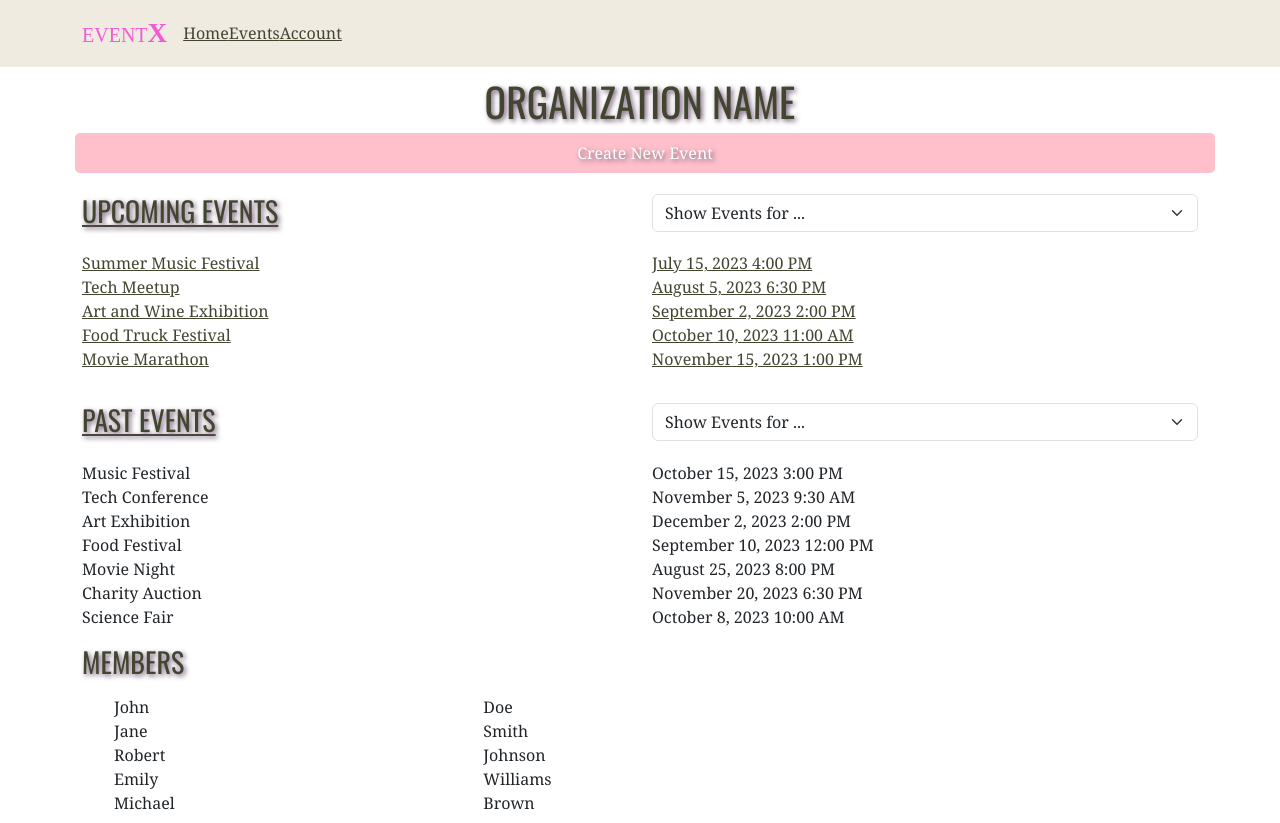
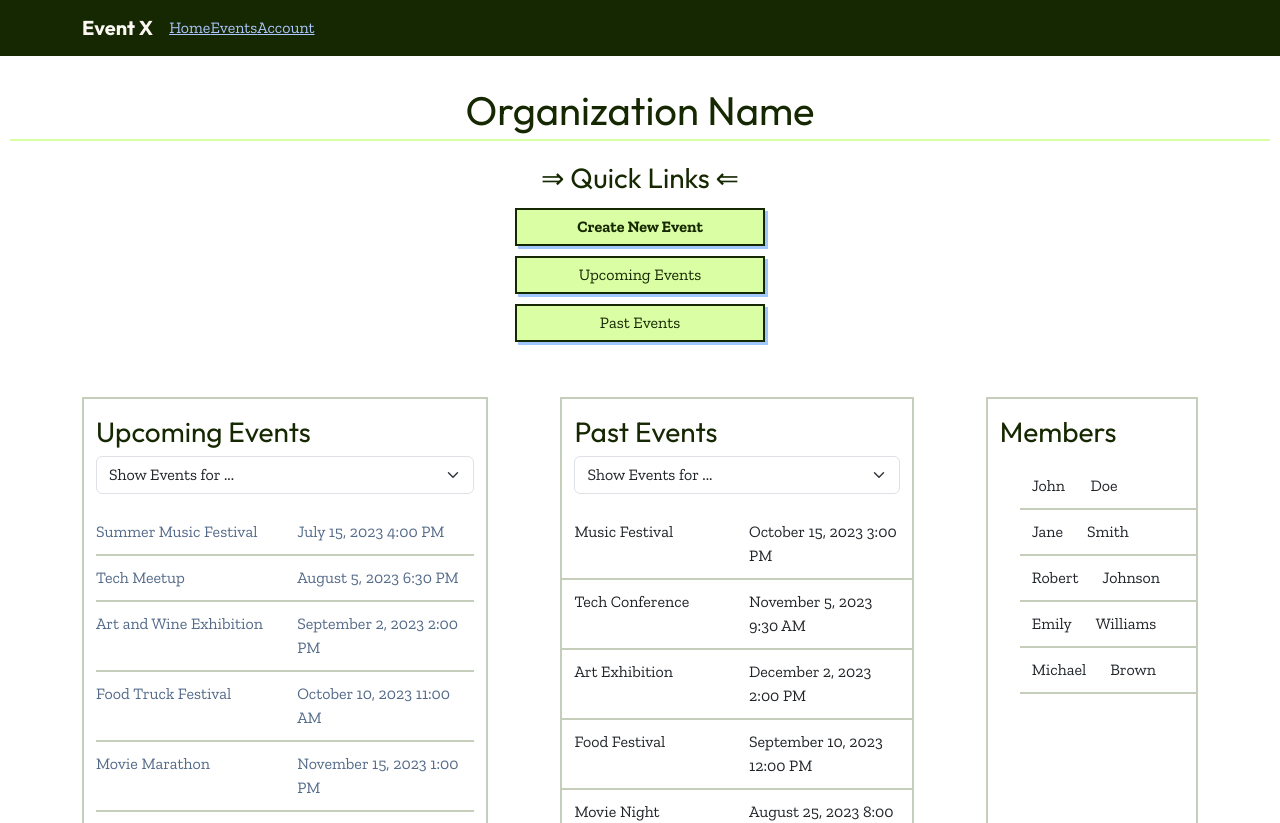
Before and after one commit to MichaelFami/event-x, a React (Vite) app: page /organization in a window 1280 px wide. Shown: the top 823 px of the page. Built offline with nearby package versions, Linux system fonts and the light colour scheme.

Commit message:
style updates, organization view updates

```diff
--- a/src/components/Member.jsx
+++ b/src/components/Member.jsx
@@ -12,8 +12,6 @@ export default function CalendarElement() {
 
     return (
         <div>
-            <h1>This is where the Header & Nav bar</h1>
-
             <h2 className='greeting'>Welcome Test Member</h2>
             <h3>My Events:</h3>
             <ul>
--- a/src/components/Nav.jsx
+++ b/src/components/Nav.jsx
@@ -7,7 +7,7 @@ export default function NavBar() {
   return (
     <Navbar expand="lg" className="bg-body-tertiary nav">
       <Container>
-        <Navbar.Brand href="#home">Event</Navbar.Brand>
+        <Navbar.Brand href="#home">Event X</Navbar.Brand>
         <Navbar.Toggle aria-controls="basic-navbar-nav" />
         <Navbar.Collapse id="basic-navbar-nav">
           <Nav className="me-auto">
--- a/src/components/Organization.jsx
+++ b/src/components/Organization.jsx
@@ -34,16 +34,25 @@ export default function Organization() {
     return (
         <div >
             <div className="org-main-container">
+                <div>
                     <h1 className="title">Organization Name</h1>
                     {/* <CalendarElement /> */}
                     <Container className="create-event-container">
-                    <Row><Link to="/addevent" className="btn-primary">Create New Event</Link></Row>
+                        <h3 className="quick-links">⇒ Quick Links ⇐</h3>
+                        <Link to="/addevent" className="btn-primary" id="new">Create New Event</Link>
+                        <Link to="/eventlist" className="btn-primary">Upcoming Events</Link>
+                        <Link to="/eventlist" className="btn-primary">Past Events</Link>
                     </Container>
+
+                </div>
+                <div className="container-2">
+                    <div className="org-card">
                         <Container className="org-upcoming-container mt-3">
+                            <Link className="event-list-head"><h3>Upcoming Events</h3></Link>
                             <Row>
-                        <Col>
+                                {/* <Col>
                                     <Link><h3>Upcoming Events</h3></Link>
-                        </Col>
+                                </Col> */}
                                 <Col className="event-upcoming-date">
                                     <Form.Group controlId="formGridState">
                                         <Form.Select defaultValue={upcomingDate} onChange={filterUpcomingDate}>
@@ -61,8 +70,8 @@ export default function Organization() {
                                 <ul className="upcoming-events-ul mt-3">
                                     {newEvents.map((event, index) => {
                                         return (
-                                    <div>
-                                        <Link to="/events/:id" key={index}>
+                                            <div className="event-row">
+                                                <Link to="/events/:id" key={index} className="event-links">
                                                     <li>
                                                         <Row>
                                                             <Col>{event.title}</Col>
@@ -76,11 +85,14 @@ export default function Organization() {
                                 </ul >
                             </Row>
                         </Container>
+                    </div>
+                    <div className="org-card">
                         <Container className="org-past-container  mt-3">
+                            <Link className="event-list-head"><h3>Past Events</h3></Link>
                             <Row>
-                        <Col>
+                                {/* <Col>
                                     <Link><h3>Past Events</h3></Link>
-                        </Col>
+                                </Col> */}
                                 <Col>
                                     <Form.Group controlId="formGridState">
                                         <Form.Select defaultValue={pastDate} onChange={filterPastDate}>
@@ -100,7 +112,7 @@ export default function Organization() {
                                     {pastEvents.map((event, index) => {
                                         return (
                                             <li key={index}>
-                                        <Row>
+                                                <Row className="event-row">
                                                     <Col>
                                                         {event.title}
                                                     </Col>
@@ -114,14 +126,18 @@ export default function Organization() {
                                 </ul>
                             </Row>
                         </Container>
+                    </div>
+                    <div className="org-card">
+                        <Container className="org-past-container  mt-3">
+                            <Link className="event-list-head"><h3>Members</h3></Link>
+                        </Container>
                         <Container>
-                    <Link className="links"><h3>Members</h3></Link>
                                 <ul className="org-members mt-3">
                                     {members.map((member, index) => {
                                         return (
                                             <div>
                                                 <li key={index}>
-                                        <Row>
+                                                    <Row className="member-row">
                                                         <Col>
                                                             {member.first_name}
                                                         </Col>
@@ -139,6 +155,8 @@ export default function Organization() {
                                 </ul>
                         </Container>
                     </div>
+                </div>
+            </div>
         </div >
     );
 }
--- a/src/style/App.scss
+++ b/src/style/App.scss
@@ -1,42 +1,45 @@
 // Colors
-$primary: #424530;
-$secondary: #a58e74;
-$light: #ffefcd;
-$dark: #283937;
-$success: #738154;
-$info: #283937;
-$warning: #ca8f4f;
-$danger: #ac5852;
+$primary: #adc7fe;
+$secondary: #dafea4;
+$light: #fbf8f4;
+$dark: #162802;
+$success: #babd8e;
+$info: #82b7b0;
+$warning: #fa9500;
+$danger: #eb3b20;
 
 // Fonts
-@import url('https://fonts.googleapis.com/css2?family=Oswald:wght@400;700&display=swap');
-@import url('https://fonts.googleapis.com/css2?family=Noto+Serif:ital,wght@0,400;0,700;1,400&display=swap');
+@import url('https://fonts.googleapis.com/css2?family=Zilla+Slab:ital,wght@0,400;0,700;1,400;1,700&display=swap');
+@import url('https://fonts.googleapis.com/css2?family=Outfit:wght@400;700&display=swap');
+@import url('https://fonts.googleapis.com/css2?family=Sacramento&display=swap');
 
 body {
-    background-color: green;
-    --bs-body-font-family: 'Noto Serif', serif;
+    --bs-body-font-family: 'Zilla Slab', serif;
 }
 h1, h2, h3, h4, h5 {
-    --bs-heading-color: #424530;
-    text-shadow: 2px 2px 5px rgb(114, 88, 117);
-    font-family: 'Oswald', sans-serif;
+    --bs-heading-color: #162802;
+    // text-shadow: 2px 2px 5px rgb(140, 76, 19);
+    font-family: 'Outfit', sans-serif;
     font-weight: 700;
-    text-transform: uppercase;
+    // text-transform: uppercase;
 }
 // nav bar styling
 .bg-body-tertiary {
-    --bs-tertiary-bg-rgb: 239, 235, 224;
+    --bs-tertiary-bg-rgb: 22, 40, 2;
 }
 .navbar-brand {
-    --bs-navbar-brand-color: #f35ad5;
-    font-family: 'Noto Sertif', serif;
-    text-transform: uppercase;
+    // --bs-navbar-brand-color: #f35ad5;
+    --bs-navbar-brand-color: #fbf8f4;
+    font-family: 'Outfit', sans-serif;
+    font-weight: 700;
 }
-.navbar-brand::after {
-    content: 'X';
-    // font-family: 'Oswald', sans-serif;
-    font-weight: 700;
-    font-size: 1.7rem;
+.user-more-info, .org-more-info {
+    margin-top: 20px;
+    // background-color: rgba(255, 192, 203, 0.406);
+}
+.navbar-toggler {
+    color: #fbf8f4;
+    --bs-navbar-color: #fbf8f4;
 }
 
 // buttons
@@ -49,16 +52,26 @@ form {
     margin: 10px;
 }
 .btn-primary {
-    --bs-btn-bg: pink;
-   border: solid 3px pink;
-   text-decoration: none;
-    background-color: pink;
-    border-radius: 5px;
-    color: white;
-    text-shadow: 2px 2px 5px rgb(106, 87, 109);
+    --button-color: #dafea4;
+    // --bs-btn-bg: var(--button-color);
+    text-decoration: none;
+    color: #162802;
+
+    border:2px solid #162802;
+    background-color: var(--button-color);
+    // background-color: transparent;
+
+    box-shadow: 3px 3px #a0c7fe;
+    // border-radius: 5px;
+    // text-shadow: 2px 2px 5px rgb(106, 87, 109);
     text-align: center;
+    width: 250px;
     padding:5px;
     margin: 5px;
+}
+
+.event-list-head {
+    text-decoration: none;
 }
 
 // outer containers
@@ -66,20 +79,29 @@ form {
     margin: 10px;
 }
 
-// nav
-.nav {
-    background-color: orange;
-}
-
-.user-more-info, .org-more-info {
-    margin-top: 20px;
-    // background-color: rgba(255, 192, 203, 0.406);
-}
+// org page
 
 .title{
+    margin: 20px 0;
     display: flex;
     justify-content: center;
     align-items: center;
+    padding-bottom: 5px;
+    border-bottom: 2px solid #dafea4;
+}
+
+.upcoming-events-ul, .past-event-ul {
+    margin-top: 5px;
+    margin-bottom: 20px;
+    // border: 3px solid #c5ceba;
+}
+.event-row, .member-row {
+    padding: 10px 0;
+    border-bottom: 2px solid #c5ceba;
+}
+.event-links {
+    text-decoration: none;
+    color: #546a89;
 }
 
 @import '/node_modules/bootstrap/scss/bootstrap.scss'
--- a/src/style/organization.css
+++ b/src/style/organization.css
@@ -1,5 +1,29 @@
 .upcoming-events-ul, .past-event-ul, .org-members{
-
     text-decoration: none;
     list-style: none;
 }
+.create-event-container {
+    display: flex;
+    flex-direction: column;
+    align-items: center;
+}
+#new {
+    font-weight: 700;
+}
+.container-2 {
+    margin-top: 50px;
+}
+
+@media screen and (min-width: 800px) {
+    .org-main-container {
+        display: flex;
+        flex-direction: column;
+    }
+    .container-2 {
+        display: flex;
+        justify-content: space-evenly;
+    }
+    .org-card {
+        border: 2px solid #c5ceba;
+    }
+}
```
Lines whose indentation alone changed are shown as unchanged.
